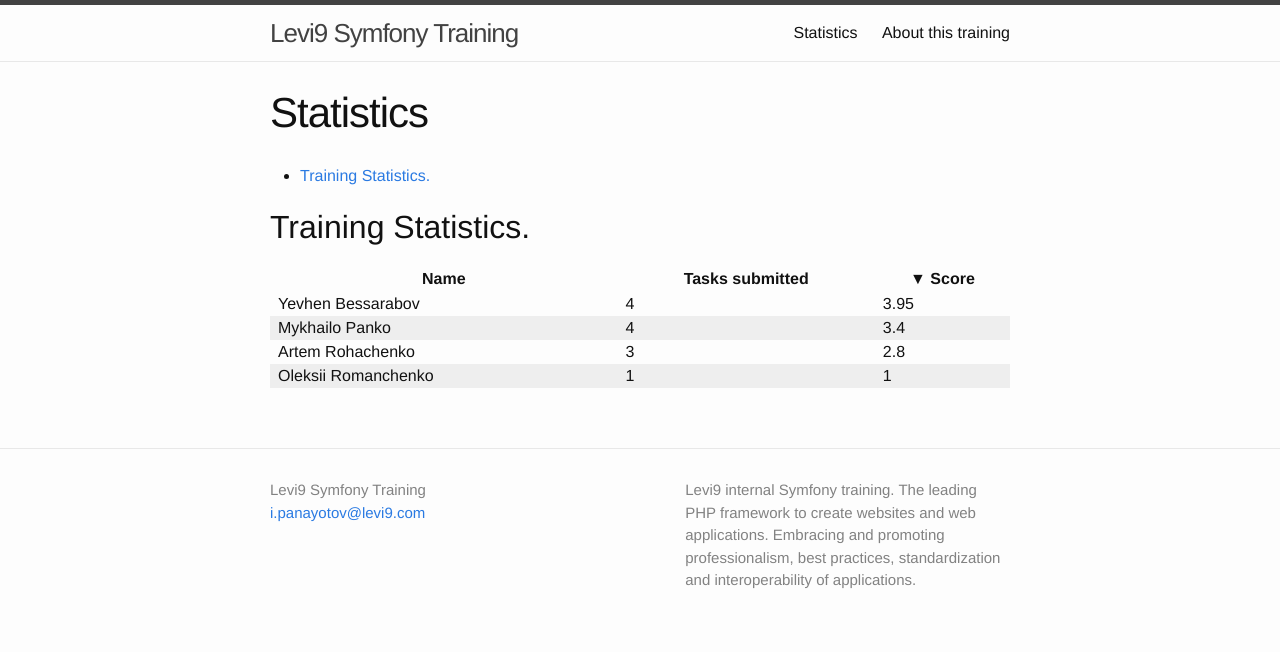
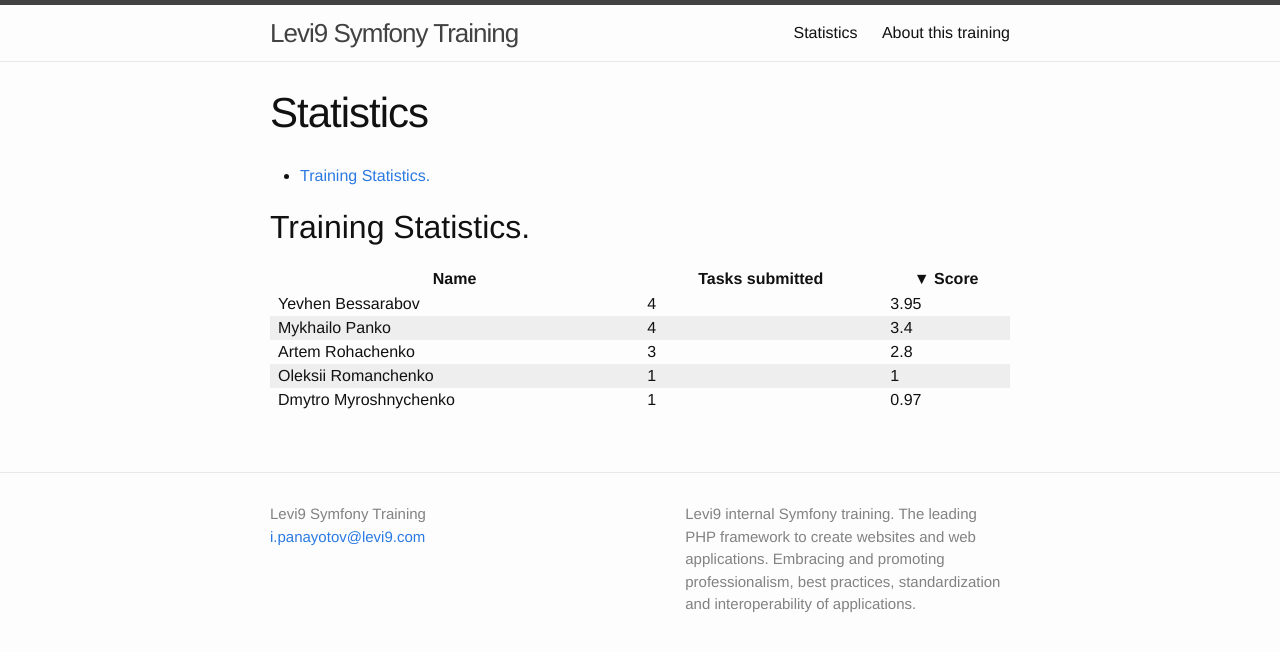
Before and after one commit to panayotovyura/panayotovyura.github.io, a Jekyll site: the page built from statistics.md, in a window 1280 px wide. Shown: the top 652 px of the page. Built offline with Jekyll 4.4.1, drawn with Linux system fonts in a browser that asks for light colours.

Commit message:
add Dmytro

```diff
--- a/_data/statistics.yml
+++ b/_data/statistics.yml
@@ -13,3 +13,7 @@
 - name: Oleksii Romanchenko
   tasks: 1
   score: 1
+
+- name: Dmytro Myroshnychenko
+  tasks: 1
+  score: 0.97
```
